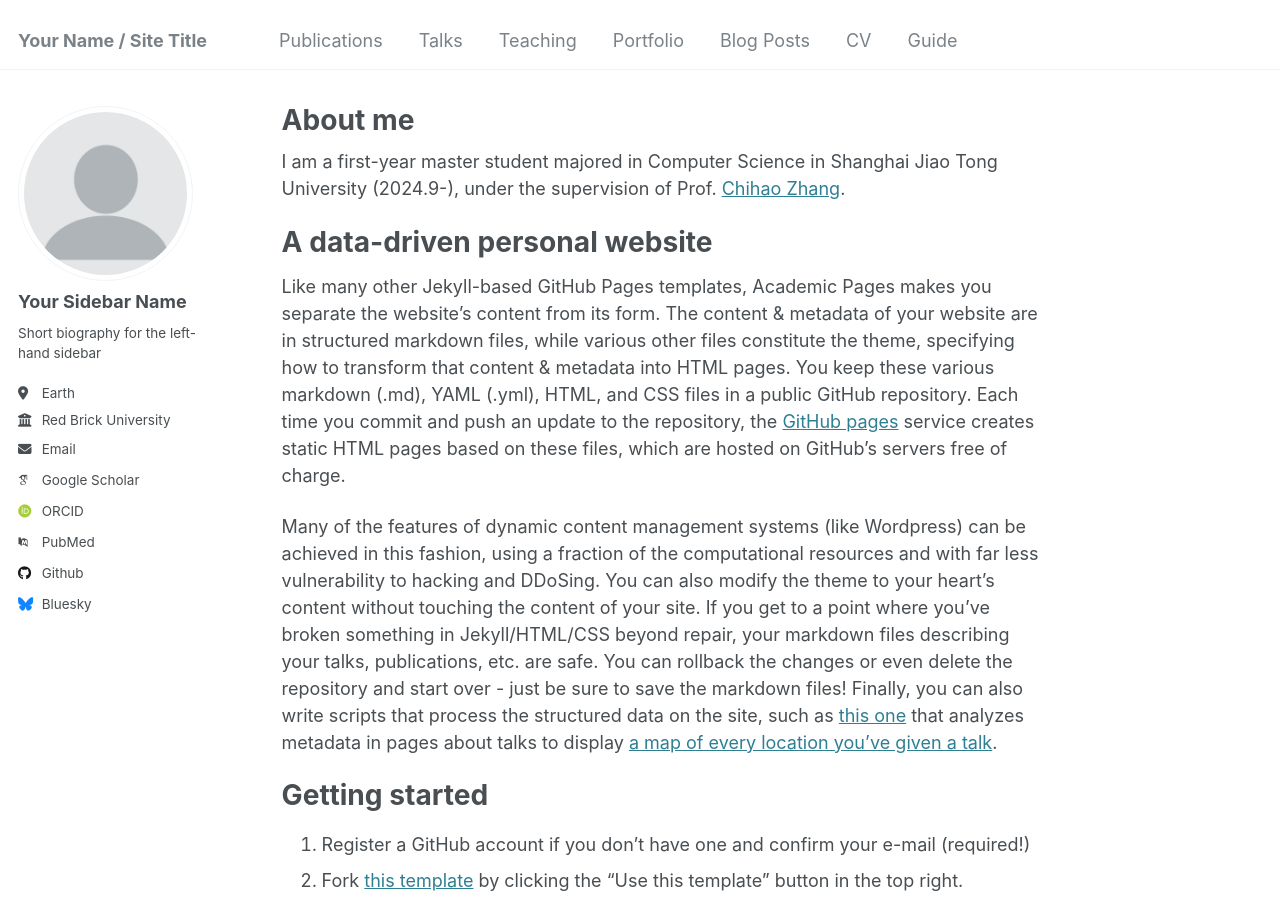
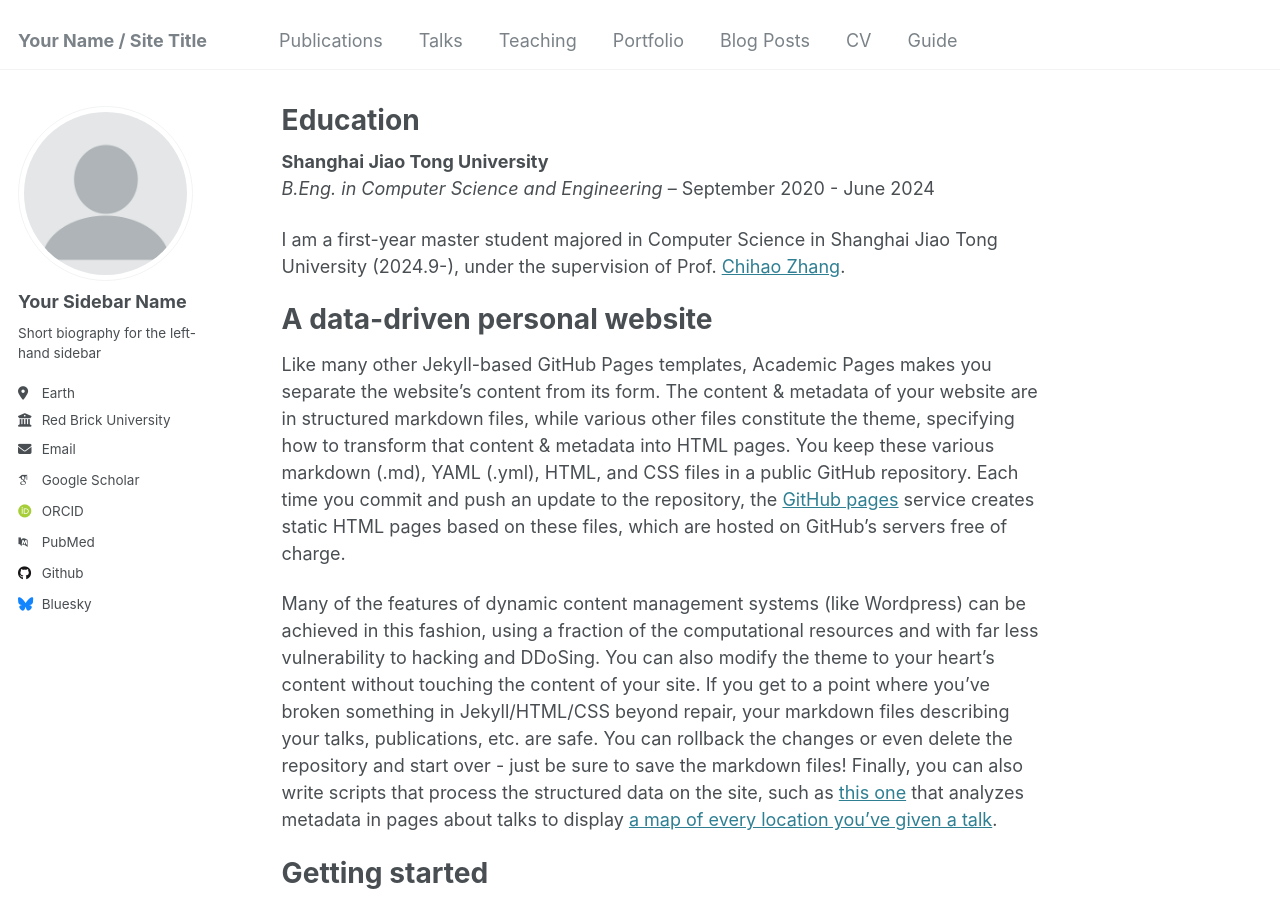
Before and after one commit to AlchemistYe/alchemistye.github.io, a Jekyll site: the page built from _pages/about.md, in a window 1280 px wide and 900 px high. Built offline with Jekyll 4.4.1, drawn with Linux system fonts in a browser that asks for light colours; some web fonts are replaced.

Commit message:
Update about.md

```diff
--- a/_pages/about.md
+++ b/_pages/about.md
@@ -1,11 +1,14 @@
 ---
 permalink: /
-title: "About me"
+title: "Education"
 author_profile: true
 redirect_from:
   - /about/
   - /about.html
 ---
+**Shanghai Jiao Tong University**
+*B.Eng. in Computer Science and Engineering*             -- September 2020 - June 2024
+
 I am a first-year master student majored in Computer Science in Shanghai Jiao Tong University (2024.9-), under the supervision of Prof. [Chihao Zhang](http://chihaozhang.com/).
 
 A data-driven personal website
```
